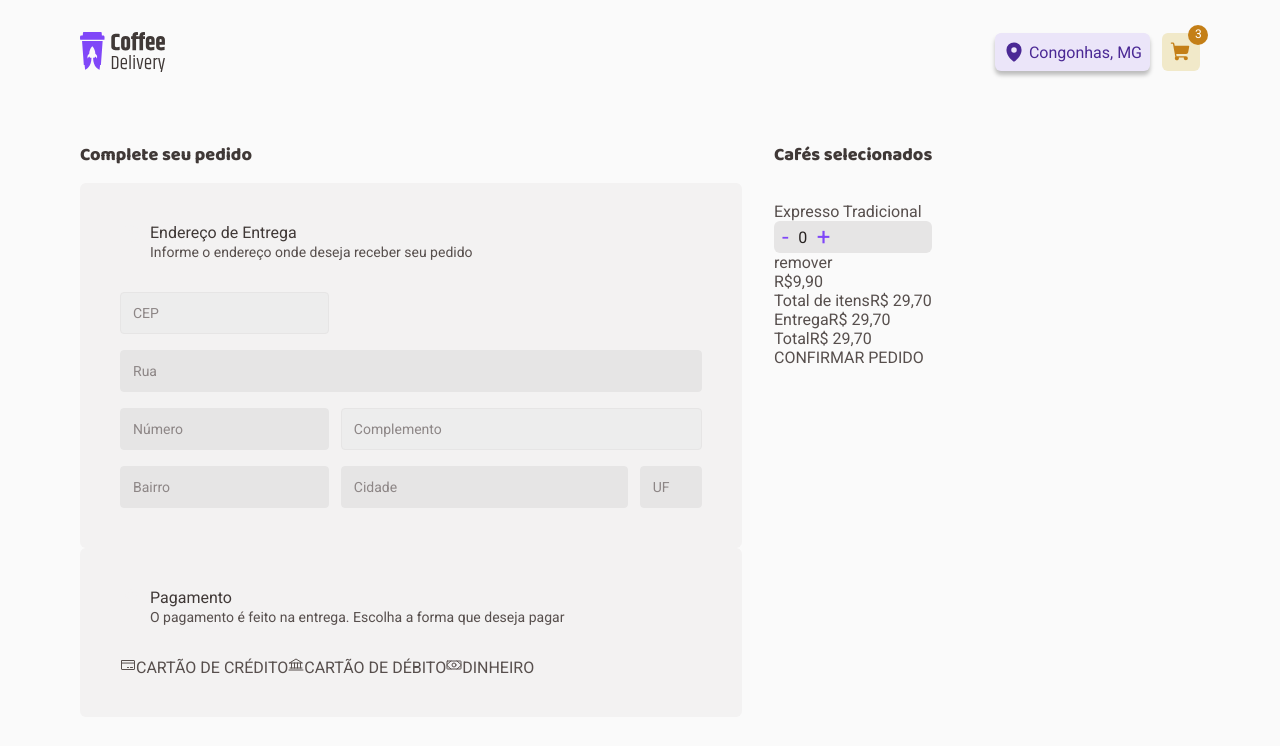
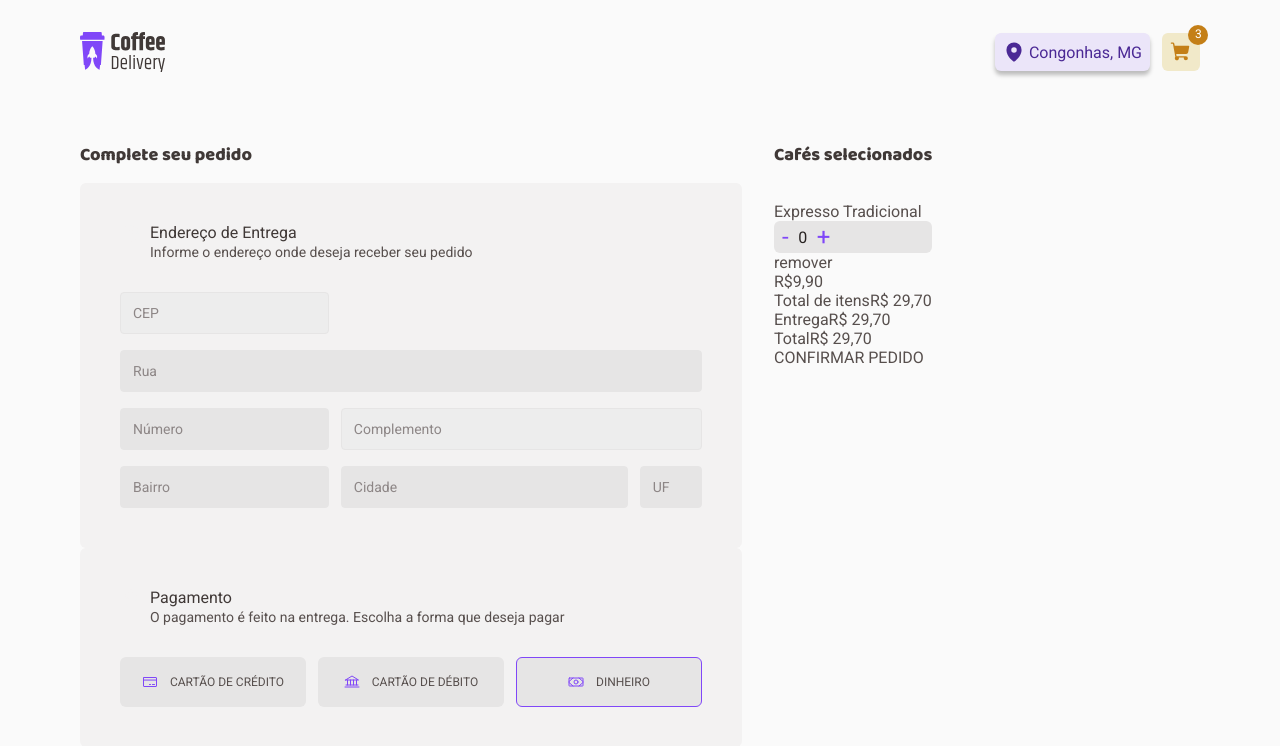
Before and after one commit to lucascnascimento/ignite-desafio-02, a React (Vite) app: page /checkout in a window 1280 px wide. Shown: the top 746 px of the page. Built offline with nearby package versions, Linux system fonts and the light colour scheme.

Commit message:
feat: create payment section buttons

```diff
--- a/src/Pages/Checkout/index.tsx
+++ b/src/Pages/Checkout/index.tsx
@@ -1,7 +1,13 @@
 import { CreditCard, Bank, Money } from "phosphor-react";
 import { Counter } from "../../components/Counter";
 import { InformationBox } from "./components/InformationCard";
-import { InputBase, InputGrid, CheckoutContainer } from "./styles";
+import {
+  InputBase,
+  InputGrid,
+  CheckoutContainer,
+  PaymentSelectButton,
+  PaymentSectionContainer,
+} from "./styles";
 
 export const Checkout = () => {
   return (
@@ -60,20 +66,20 @@ export const Checkout = () => {
           icon="currencyDollar"
           iconColor="base-card"
         >
-          <div>
-            <button>
-              <CreditCard />
+          <PaymentSectionContainer>
+            <PaymentSelectButton active={false}>
+              <CreditCard size={16} />
               CARTÃO DE CRÉDITO
-            </button>
-            <button>
-              <Bank />
+            </PaymentSelectButton>
+            <PaymentSelectButton active={false}>
+              <Bank size={16} />
               CARTÃO DE DÉBITO
-            </button>
-            <button>
-              <Money />
+            </PaymentSelectButton>
+            <PaymentSelectButton active={true}>
+              <Money size={16} />
               DINHEIRO
-            </button>
-          </div>
+            </PaymentSelectButton>
+          </PaymentSectionContainer>
         </InformationBox>
       </section>
 
--- a/src/Pages/Checkout/styles.ts
+++ b/src/Pages/Checkout/styles.ts
@@ -84,3 +84,37 @@ export const InputBase = styled.input`
     color: ${(props) => props.theme["base-label"]};
   }
 `;
+
+export const PaymentSectionContainer = styled.div`
+  display: flex;
+  gap: 0.75rem;
+`;
+
+type PaymentSelectButtonProps = {
+  active: boolean;
+};
+
+export const PaymentSelectButton = styled.button<PaymentSelectButtonProps>`
+  display: flex;
+  color: ${(props) => props.theme["base-text"]};
+  text-transform: uppercase;
+  font-size: 0.75rem;
+  padding: 1rem;
+  justify-content: center;
+  align-items: center;
+  background-color: ${(props) => props.theme["base-button"]};
+  gap: 0.75rem;
+  border-radius: 6px;
+  width: 100%;
+  cursor: pointer;
+  border: solid 1px
+    ${(props) => (props.active ? props.theme.purple : "transparent")};
+
+  svg {
+    color: ${(props) => props.theme.purple};
+  }
+
+  &:hover {
+    background-color: ${(props) => props.theme["base-hover"]};
+  }
+`;
```
